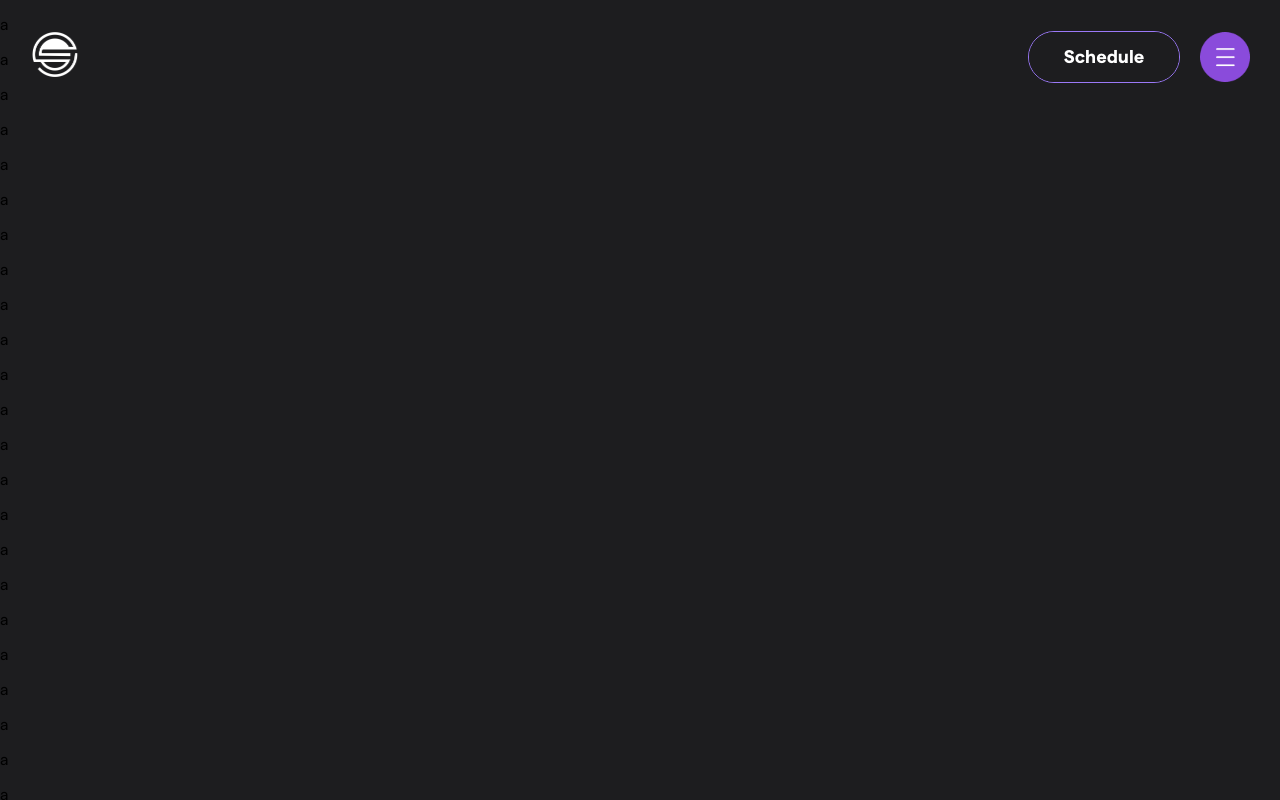
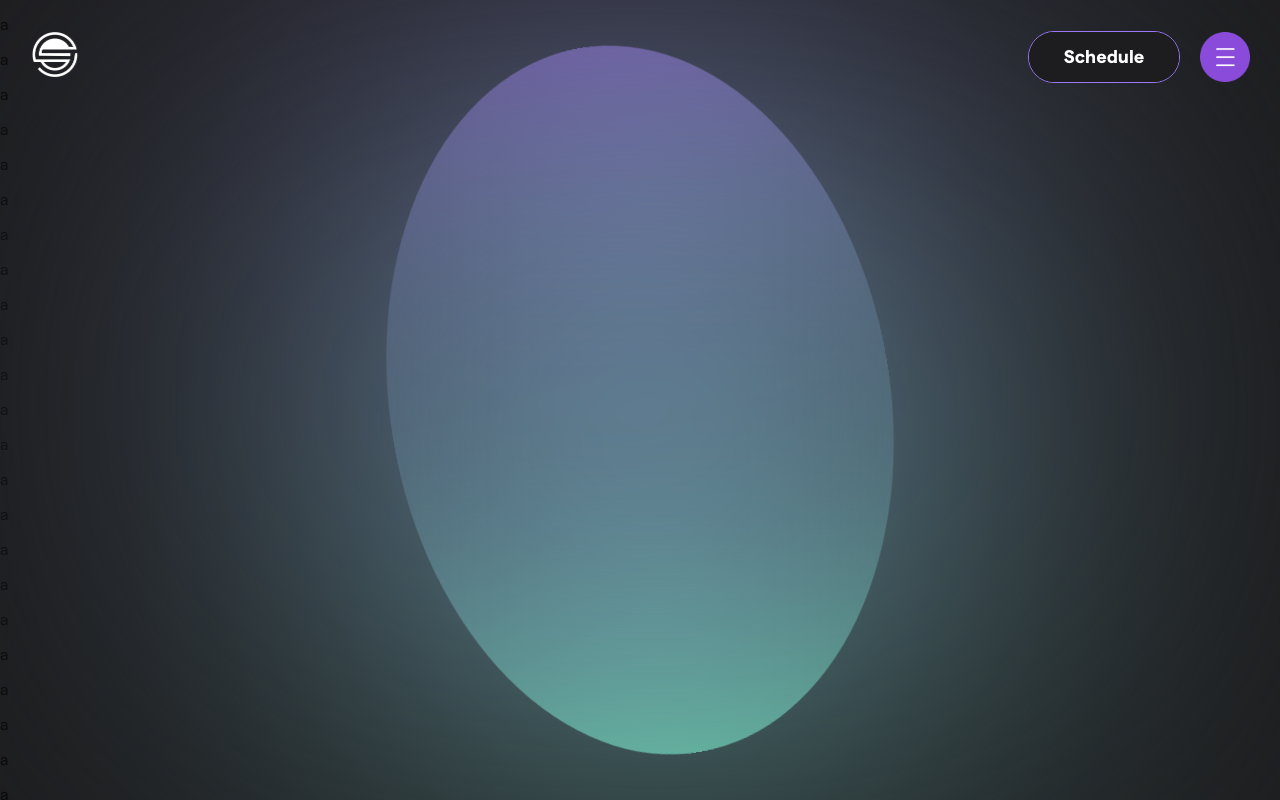
Before and after one commit to SarthakS09/techstars, a React (Create React App) app: page / in a window 1280 px wide. Shown: the top 800 px of the page. Built offline with nearby package versions, Linux system fonts and the light colour scheme.

Commit message:
added blur cursor

```diff
--- /dev/null
+++ b/src/App.css
@@ -0,0 +1,37 @@
+@keyframes rotate {
+    from {
+        rotate: 0deg;
+    }
+    50% {
+        scale: 1 1.5;
+    }
+    to {
+        rotate: 360deg;
+    }
+}
+
+#blob {
+    background-color: white;
+    height: 500px;
+    aspect-ratio: 1;
+    position: fixed;
+    left: 50%;
+    top: 50%;
+    translate: -50% -50%;
+    border-radius: 50%;
+    background: linear-gradient(
+        to bottom,
+        aquamarine,
+        mediumpurple
+    );
+    animation: rotate 20s infinite;
+}
+
+#blur {
+    top: 0;
+    height: 100%;
+    width: 100%;
+    position: fixed;
+    z-index: 0;
+    backdrop-filter: blur(200px);
+}
--- a/src/App.js
+++ b/src/App.js
@@ -1,8 +1,20 @@
 import Navbar from "./Components/Navbar";
+import './App.css'
 
 function App() {
+  document.body.onpointermove = event => {
+    const blob = document.getElementById('blob');
+    const { clientX, clientY } = event;
+    blob.animate({
+      left: `${clientX}px`,
+      top: `${clientY}px`
+    }, {duration: 2000, fill: "forwards"})
+  }
+
   return (
     <>
+    <div id="blob"></div>
+    <div id="blur"></div>
     <Navbar/>
     <p>a</p><p>a</p><p>a</p><p>a</p><p>a</p><p>a</p><p>a</p><p>a</p><p>a</p><p>a</p><p>a</p><p>a</p><p>a</p><p>a</p><p>a</p><p>a</p><p>a</p><p>a</p><p>a</p><p>a</p><p>a</p><p>a</p><p>a</p><p>a</p><p>a</p><p>a</p><p>a</p><p>a</p><p>a</p><p>a</p><p>a</p><p>a</p><p>a</p><p>a</p><p>a</p>
     </>
```
